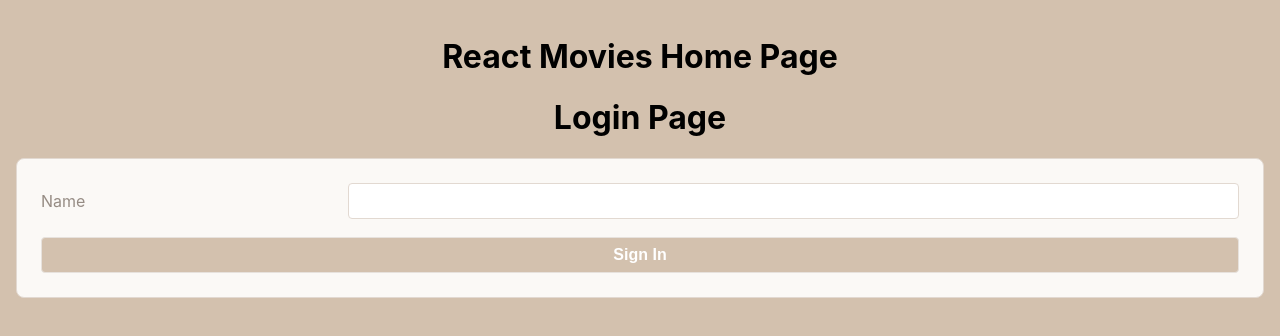
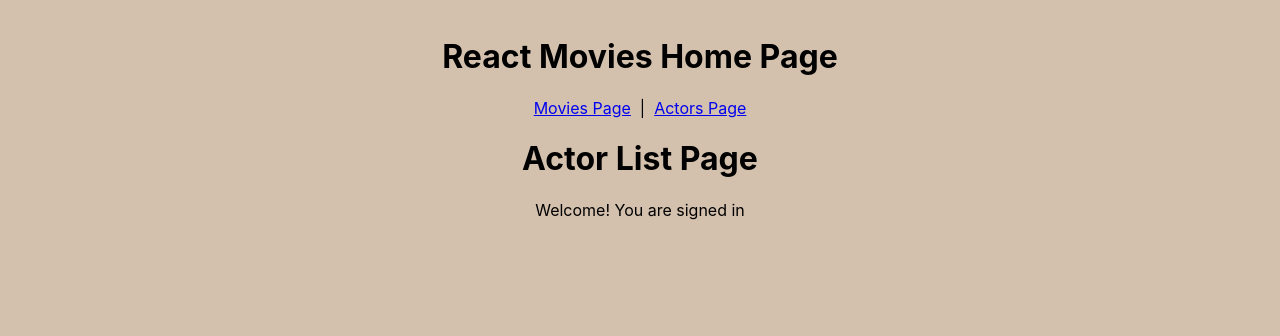
Before and after one commit to madeiramcqueen/react-movies-lab, a React (Create React App) app: page /actors in a window 1280 px wide. Shown: the top 336 px of the page. Built offline with nearby package versions, Linux system fonts and the light colour scheme.

Commit message:
Add routes to movies and actors pages

```diff
--- a/src/App.jsx
+++ b/src/App.jsx
@@ -1,11 +1,14 @@
 import './App.css';
 import { userState, useState } from 'react'
-import { Routes } from 'react-router-dom'
 import LoginPage from './pages/LoginPage/LoginPage';
 import NavBar from './components/NavBar/NavBar';
+import { Routes, Route } from 'react-router-dom'
+import MoviesListPage from './pages/MoviesListPage/MoviesListPage';
+import ActorListPage from './pages/ActorListPage/ActorListPage'
+
 
 function App() {
-  const [user, setUser] = useState(null)
+  const [user, setUser] = useState('Madeira')
 
   return (
     <div className="App">
@@ -13,6 +16,10 @@ function App() {
       {user ?
         <>
           <NavBar />
+          <Routes>
+            <Route path="/" element={<MoviesListPage />} />
+            <Route path="/actors" element={<ActorListPage />} />
+          </Routes>
           <p>Welcome! You are signed in</p> </> :
         <LoginPage />}
     </div>
--- a/src/components/NavBar/NavBar.jsx
+++ b/src/components/NavBar/NavBar.jsx
@@ -4,9 +4,9 @@ import { Link } from 'react-router-dom'
 export default function NavBar() {
     return (
         <nav>
-            <Link>Movies Page</Link>
+            <Link to="/">Movies Page</Link>
             &nbsp; | &nbsp;
-            <Link>Actors Page</Link>
+            <Link to="/actors">Actors Page</Link>
         </nav>
     )
 }
--- a/src/pages/ActorListPage/ActorListPage.jsx
+++ b/src/pages/ActorListPage/ActorListPage.jsx
@@ -1,4 +1,4 @@
-export default function ActorListPage () {
+export default function ActorListPage() {
     return (
         <div>
             <h1>Actor List Page</h1>
```
